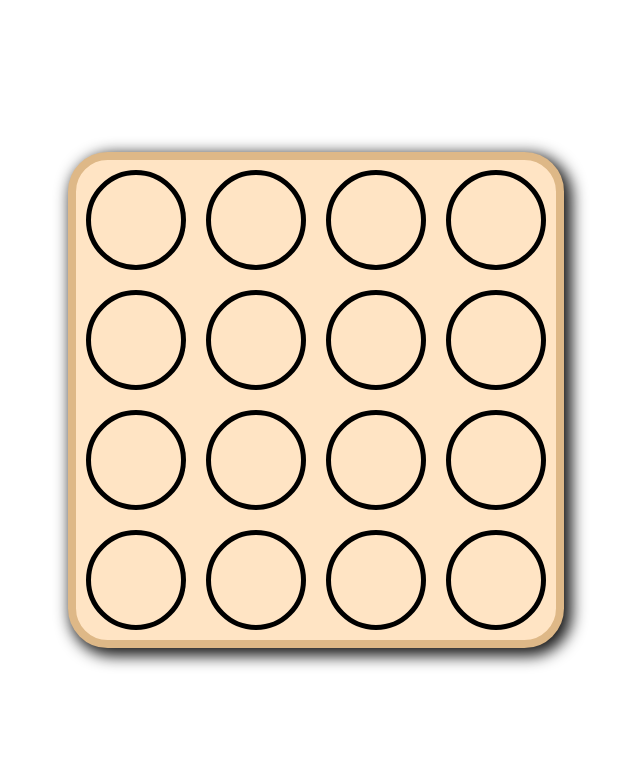
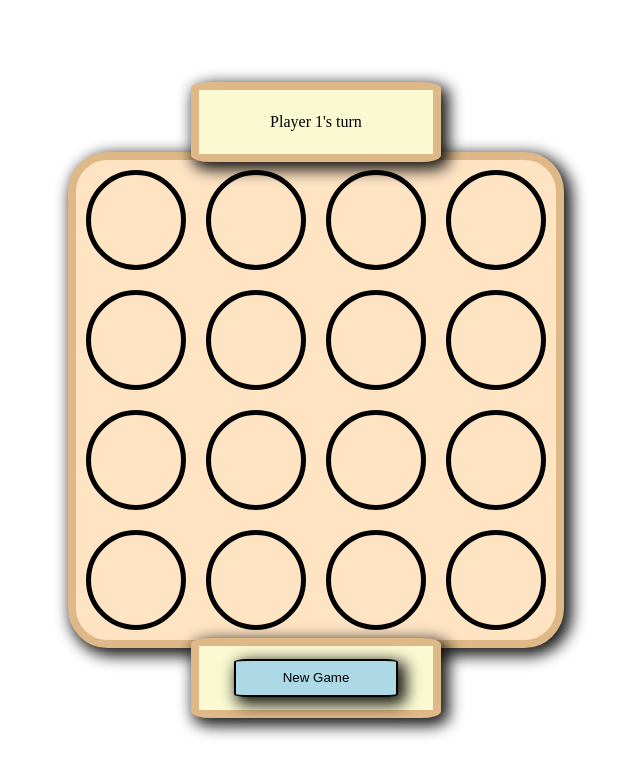
Before and after one commit to Shah-Siddharth/connect-4-react, a React (Create React App) app: page / in a window 1280 px wide. Shown: the top 776 px of the page, without its empty margins (324-964 px from the left). Built offline with nearby package versions, Linux system fonts and the light colour scheme; the HTML template or start-up script is replaced by a standard one.

Commit message:
header, footer components and styling

```diff
--- a/src/App.js
+++ b/src/App.js
@@ -1,5 +1,7 @@
 import { useState } from "react";
 import GameCircle from "./components/GameCircle";
+import Header from "./components/Header";
+import Footer from "./components/Footer";
 
 const NO_PLAYER = 0;
 const PLAYER_1 = 1;
@@ -38,8 +40,14 @@ function App() {
   }
 
   return (
-    <div className="gameBoard">
+    <div className="app-wrapper">
+      <Header player={currentPlayer} />
+
+      <div className="gameBoard">
       {renderGameCircles()}
+      </div>
+
+      <Footer />
     </div>
   );
 }
--- /dev/null
+++ b/src/components/Footer.js
@@ -0,0 +1,9 @@
+function Footer() {
+    return(
+        <div className="game-footer">
+            <button className="footer-button">New Game</button>
+        </div>
+    )
+}
+
+export default Footer;
--- /dev/null
+++ b/src/components/Header.js
@@ -0,0 +1,9 @@
+function Header({player}) {
+    return(
+        <div className="game-header">
+            <div className="header-text">Player {player}'s turn</div>
+        </div>
+    )
+}
+
+export default Header;
--- a/src/index.css
+++ b/src/index.css
@@ -4,14 +4,37 @@
   padding: 0;
 }
 
+html, body {
+  height: 100%;
+}
+
+#root {
+  display: flex;
+  align-items: center;
+  justify-content: center;
+  height: 100%;
+}
+
+.game-header {
+  position: relative;
+  display: flex;
+  align-items: center;
+  justify-content: center;
+  height: 80px;
+  width: 250px;
+  margin-left: auto;
+  margin-right: auto;
+  margin-bottom: -10px;
+  background-color: #fafad2;
+  border: 8px solid #deb887;
+  border-radius: 8%;
+  box-shadow: 5px 5px 15px 3px rgba(0, 0, 0, 0.90);
+}
+
 .gameBoard {
   display: grid;
   grid-template-columns: repeat(4, 1fr);
   grid-template-rows: repeat(4, 1fr);
-  position: absolute;
-  left: 50%;
-  top: 50%;
-  transform: translate(-50%, -50%);
   background-color: #ffe4c4;
   border: 8px solid #deb887;
   border-radius: 8%;
@@ -33,3 +56,26 @@
 .player-2 {
   background-color: blue;
 }
+
+.game-footer {
+  position: relative;
+  display: flex;
+  align-items: center;
+  justify-content: center;
+  height: 80px;
+  width: 250px;
+  margin: -10px auto 0 auto;
+  background-color: #fafad2;
+  border: 8px solid #deb887;
+  border-radius: 8%;
+  box-shadow: 5px 5px 15px 3px rgba(0, 0, 0, 0.90);
+}
+
+.footer-button {
+  width: 70%;
+  height: 60%;
+  background-color: #add8e6;
+  border: 2px solid black;
+  border-radius: 8%;
+  box-shadow: 5px 5px 15px 3px rgba(0, 0, 0, 0.90);
+}
```
